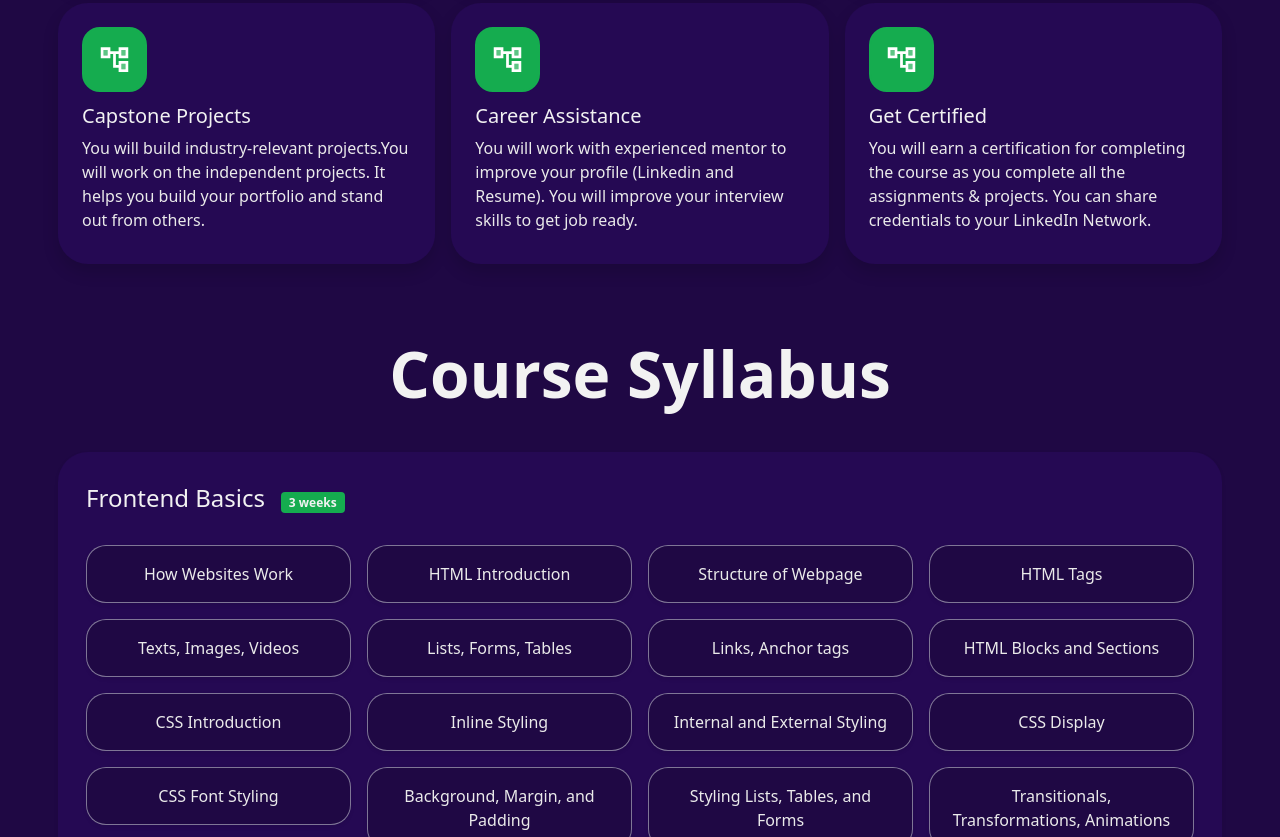
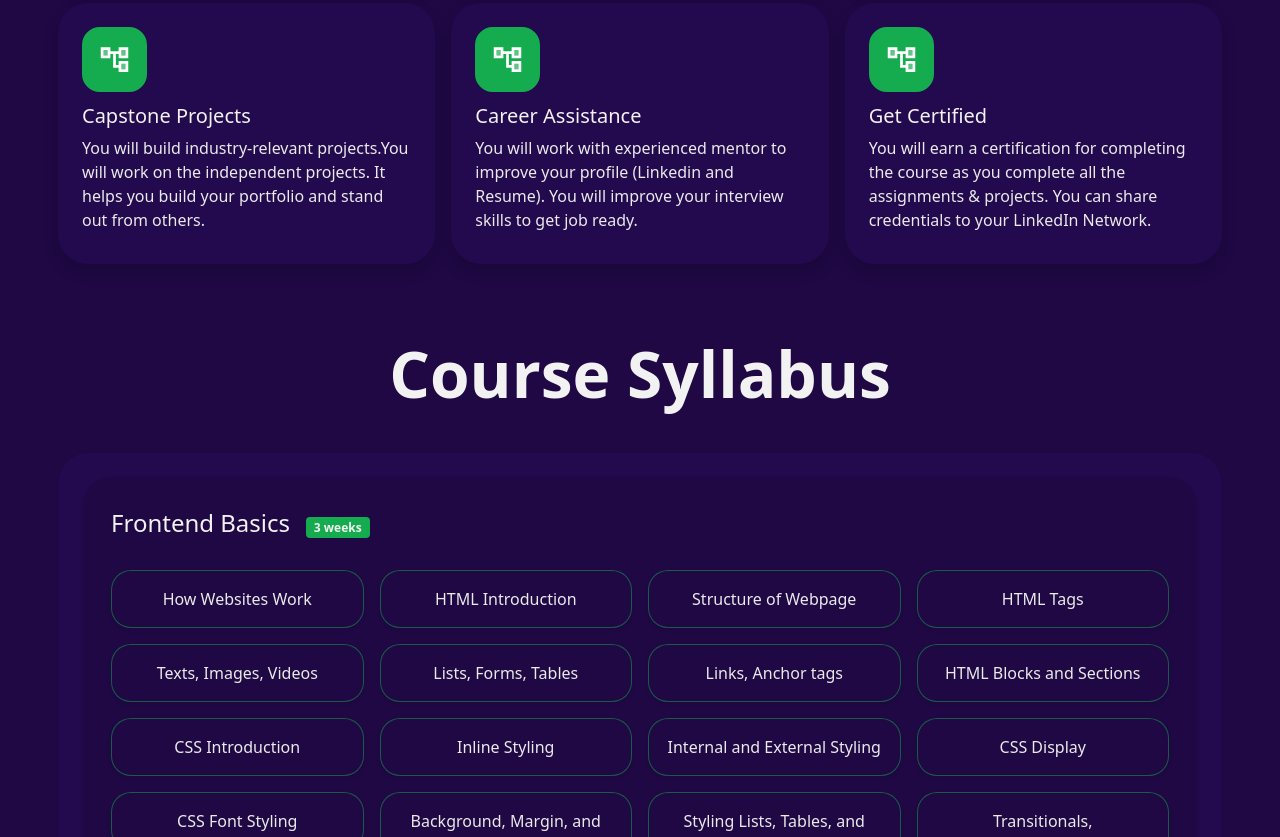
Before and after one commit to arun-pratap/quedemy, a Gatsby site: page / in a window 1280 px wide. Shown: the part 1963-2800 px from the top of the page. Built offline with nearby package versions, Linux system fonts and the light colour scheme; Gatsby itself is replaced by a stand-in of ours.

Commit message:
change color base

```diff
--- a/src/components/Syllabus.js
+++ b/src/components/Syllabus.js
@@ -128,12 +128,13 @@ export default function Syllabus() {
             </h2>
           </div>
         </div>
-        <div className="row g-3 justify-content-center">
+          <div className="card p-4  border--radius-30"   style={{ backgroundColor: "var(--dark-fg-color)" }}>
+        <div className="row g-4 justify-content-center">
           {syllabi.map((syllab) => (
             <div key={syllab.title} className="col-12">
               <div
                 className="card p-4 pb-3 h-100 shadow-sm border-0 card--custom border--radius-30"
-                style={{ backgroundColor: "var(--dark-fg-color)" }}
+                style={{ backgroundColor: "var(--dark-bg-color)" }}
               >
                 <div className="card-body p-1">
                   <div className="d-inline-flex align-items-center">
@@ -165,7 +166,7 @@ export default function Syllabus() {
                             style={{
                               backgroundColor: "var(--dark-bg-color)",
                               borderRadius: "20px",
-                              border: "1px solid hsl(210deg 14% 89% / 50%)",
+                              border: "1px solid hsl(143deg 78% 38% / 50%)",
                             }}
                           >
                             {point}
@@ -178,6 +179,7 @@ export default function Syllabus() {
               </div>
             </div>
           ))}
+          </div>
         </div>
       </div>
     </div>
--- a/src/style/custom.css
+++ b/src/style/custom.css
@@ -13,13 +13,13 @@
     --dark-fg-color: hsl(263deg 66% 24%);
     --dark-fg-color: hsl(263deg 57% 25%);
     --dark-fg-color: hsl(263, 100%, 18%);
-    --dark-fg-color: hsl(263deg 80% 18%);
+    --dark-fg-color: hsl(263deg 80% 17%);
 
     --off-white-color: hsl(240, 33%, 97%);
 
     --highlight-color: hsl(187, 100%, 50%);
     --highlight-color: hsl(187, 100%, 45%);
-    --highlight-color: #15ac4f;
+    --highlight-color: hsl(143, 78%, 38%);
 
     --highlight-color-1: hsl(263deg 78% 38%);
     --highlight-color-1: hsl(263, 100%, 33%);
@@ -30,7 +30,7 @@
     --cta-color: hsl(63, 100%, 50%);
     --cta-color: hsl(53, 100%, 50%);
     --cta-color: #ffbf00;
-    --cta-color: #72ac15;
+    --cta-color: hsl(83, 78%, 38%);
     /* --cta-color: #00ff2a; */
 
     --icon-darkbg-color-1: hsl(195, 80%, 70%);
```
